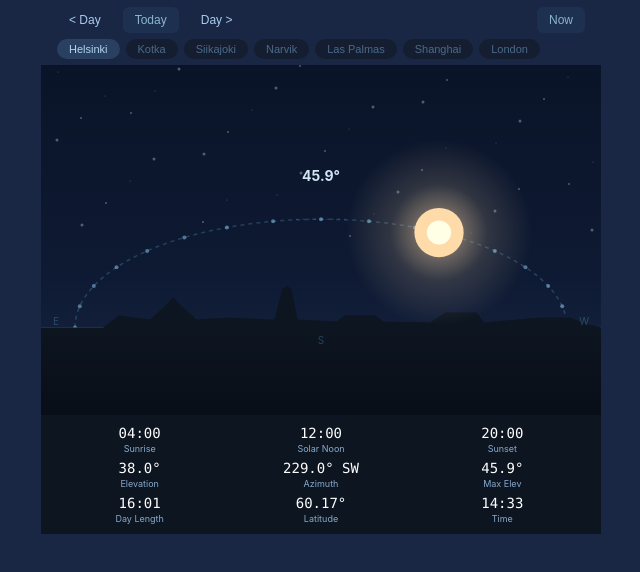
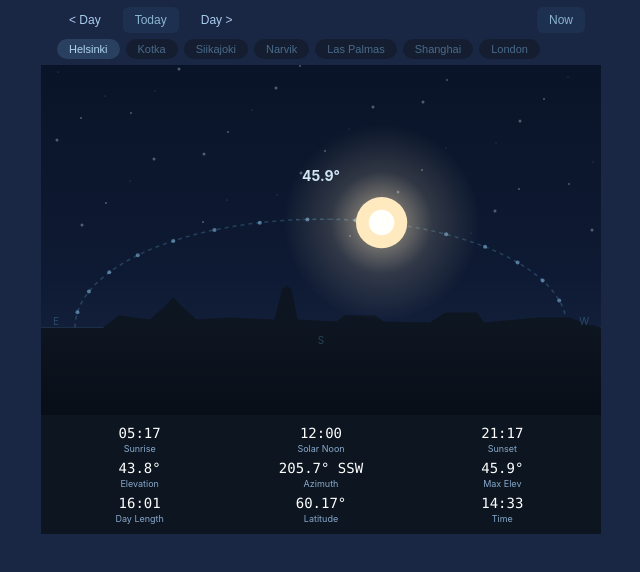
Before and after one commit to tatutomp/sun_tracker, a plain HTML site: page index.html in a window 1280 px wide. Shown: the part 34-606 px from the top of the page, without its empty margins (319-959 px from the left). Drawn offline with Linux system fonts and the light colour scheme.

Commit message:
Account for longitude and equation of time when converting solar to clock time

```diff
--- a/index.html
+++ b/index.html
@@ -165,18 +165,19 @@
 <script>
 (function () {
   const presets = [
-    { name: 'Helsinki',   lat: 60.17, tz: 'Europe/Helsinki' },
-    { name: 'Kotka',      lat: 60.47, tz: 'Europe/Helsinki' },
-    { name: 'Siikajoki',  lat: 64.25, tz: 'Europe/Helsinki' },
-    { name: 'Narvik',     lat: 68.44, tz: 'Europe/Oslo' },
-    { name: 'Las Palmas', lat: 28.10, tz: 'Atlantic/Canary' },
-    { name: 'Shanghai',   lat: 31.23, tz: 'Asia/Shanghai' },
-    { name: 'London',     lat: 51.51, tz: 'Europe/London' },
+    { name: 'Helsinki',   lat: 60.17, lon:  24.94, tz: 'Europe/Helsinki' },
+    { name: 'Kotka',      lat: 60.47, lon:  26.95, tz: 'Europe/Helsinki' },
+    { name: 'Siikajoki',  lat: 64.25, lon:  24.83, tz: 'Europe/Helsinki' },
+    { name: 'Narvik',     lat: 68.44, lon:  17.43, tz: 'Europe/Oslo' },
+    { name: 'Las Palmas', lat: 28.10, lon: -15.43, tz: 'Atlantic/Canary' },
+    { name: 'Shanghai',   lat: 31.23, lon: 121.47, tz: 'Asia/Shanghai' },
+    { name: 'London',     lat: 51.51, lon:  -0.13, tz: 'Europe/London' },
   ];
 
   const state = {
     presetIdx: 0,
     lat: presets[0].lat,
+    lon: presets[0].lon,
     tz: presets[0].tz,
     dateOffset: 0,
     currentHour: 0,
@@ -221,6 +222,35 @@
     const cur = Date.UTC(p.year, p.month - 1, p.day);
     return Math.floor((cur - start) / 86400000) + 1;
   }
+  // UTC offset in hours for `tz` on a given Date (handles DST).
+  function tzOffsetHours(tz, d) {
+    const fmt = new Intl.DateTimeFormat('en-CA', {
+      timeZone: tz, hour12: false,
+      year: 'numeric', month: '2-digit', day: '2-digit',
+      hour: '2-digit', minute: '2-digit', second: '2-digit',
+    });
+    const parts = {};
+    for (const p of fmt.formatToParts(d)) {
+      if (p.type !== 'literal') parts[p.type] = p.value;
+    }
+    const wallUTC = Date.UTC(
+      +parts.year, +parts.month - 1, +parts.day,
+      (+parts.hour) % 24, +parts.minute, +parts.second
+    );
+    return (wallUTC - d.getTime()) / 3600000;
+  }
+  // Equation of time, in minutes (apparent − mean solar time).
+  function equationOfTimeMinutes() {
+    const N = dayOfYearInTZ(state.tz, state.dateOffset);
+    const B = 2 * Math.PI * (N - 81) / 365;
+    return 9.87 * Math.sin(2 * B) - 7.53 * Math.cos(B) - 1.5 * Math.sin(B);
+  }
+  // Hours to add to apparent solar time to get clock time in the chosen zone.
+  function clockShift() {
+    const d = new Date(Date.now() + state.dateOffset * 86400000);
+    const off = tzOffsetHours(state.tz, d);
+    return (15 * off - state.lon) / 15 - equationOfTimeMinutes() / 60;
+  }
 
   // ─── Solar math ─────────────────────────────────────────────────────
   function declination() {
@@ -231,18 +261,20 @@
     const dec = declination() * Math.PI / 180;
     const latR = state.lat * Math.PI / 180;
     const cosH = -Math.tan(latR) * Math.tan(dec);
+    const shift = clockShift();
     if (cosH > 1)  return [-1, -1];
     if (cosH < -1) return [0, 24];
     const H = Math.acos(cosH) * 180 / Math.PI;
     const hours = H / 15;
-    return [12 - hours, 12 + hours];
+    return [12 - hours + shift, 12 + hours + shift];
   }
   function getMaxElevation() {
     return 90 - Math.abs(state.lat - declination());
   }
-  function getSunPosition(hour) {
+  function getSunPosition(clockHour) {
     const dec = declination();
-    const H = (hour - 12) * 15;
+    const solarHour = clockHour - clockShift();
+    const H = (solarHour - 12) * 15;
     const latR = state.lat * Math.PI / 180;
     const decR = dec * Math.PI / 180;
     const HR = H * Math.PI / 180;
@@ -509,6 +541,7 @@
     b.addEventListener('click', () => {
       state.presetIdx = i;
       state.lat = p.lat;
+      state.lon = p.lon;
       state.tz = p.tz;
       [...presetsEl.children].forEach((el, j) => el.classList.toggle('active', j === i));
       updateCurrentHour();
```
Also changed, not shown: 1 other file.
